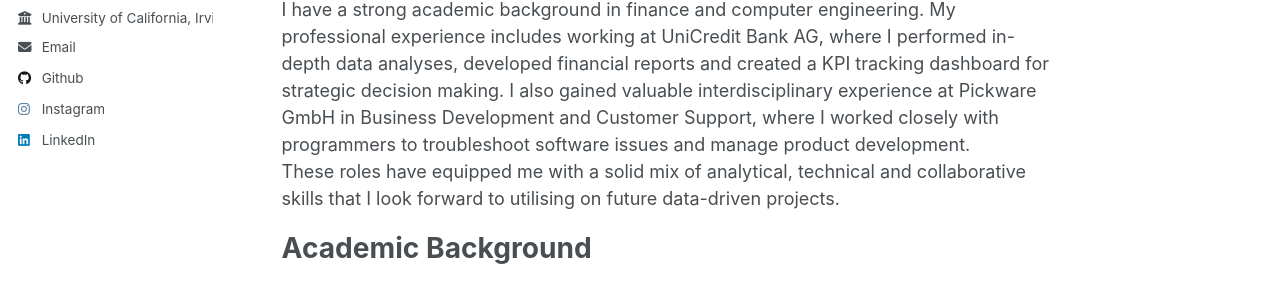
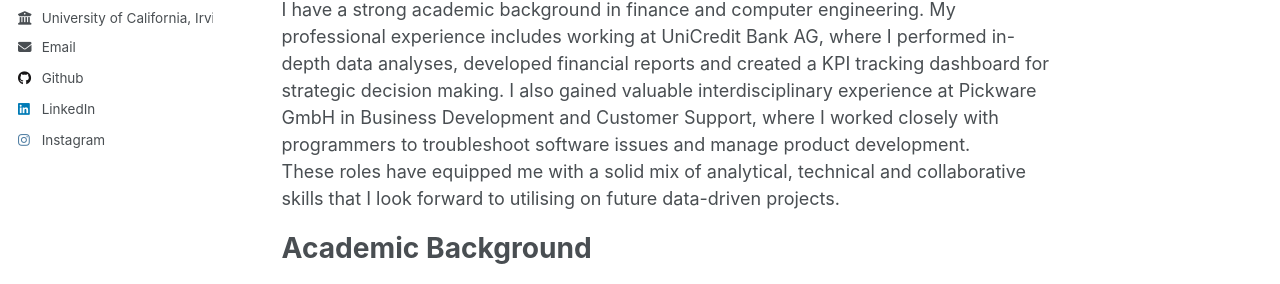
Before and after one commit to lennartmueller123/lennartmueller123.github.io, a Jekyll site: the page built from _pages/about.md, in a window 1280 px wide. Shown: the part 483-767 px from the top of the page. Built offline with Jekyll 4.4.1, drawn with Linux system fonts in a browser that asks for light colours.

Commit message:
Update author-profile.html Switch Insta und LinkedIn

```diff
--- a/_includes/author-profile.html
+++ b/_includes/author-profile.html
@@ -105,14 +105,14 @@
       {% if author.keybase %}
         <li><a href="https://keybase.io/{{ author.keybase }}"><i class="fas fa-fw fa-key icon-pad-right" aria-hidden="true"></i>Keybase</a></li>
       {% endif %}
+      {% if author.linkedin %}
+        <li><a href="https://www.linkedin.com/in/{{ author.linkedin }}"><i class="fab fa-fw fa-linkedin icon-pad-right" aria-hidden="true"></i>LinkedIn</a></li>
+      {% endif %}
       {% if author.instagram %}
         <li><a href="https://instagram.com/{{ author.instagram }}"><i class="fab fa-fw fa-instagram icon-pad-right" aria-hidden="true"></i>Instagram</a></li>
       {% endif %}
       {% if author.lastfm %}
         <li><a href="https://last.fm/user/{{ author.lastfm }}"><i class="fab fa-fw fa-lastfm icon-pad-right" aria-hidden="true"></i>Last.fm</a></li>
-      {% endif %}
-      {% if author.linkedin %}
-        <li><a href="https://www.linkedin.com/in/{{ author.linkedin }}"><i class="fab fa-fw fa-linkedin icon-pad-right" aria-hidden="true"></i>LinkedIn</a></li>
       {% endif %}
       {% if author.mastodon %}
         <li><a href="{{ author.mastodon }}"><i class="fab fa-fw fa-mastodon icon-pad-right" aria-hidden="true"></i>Mastodon</a></li>
```
